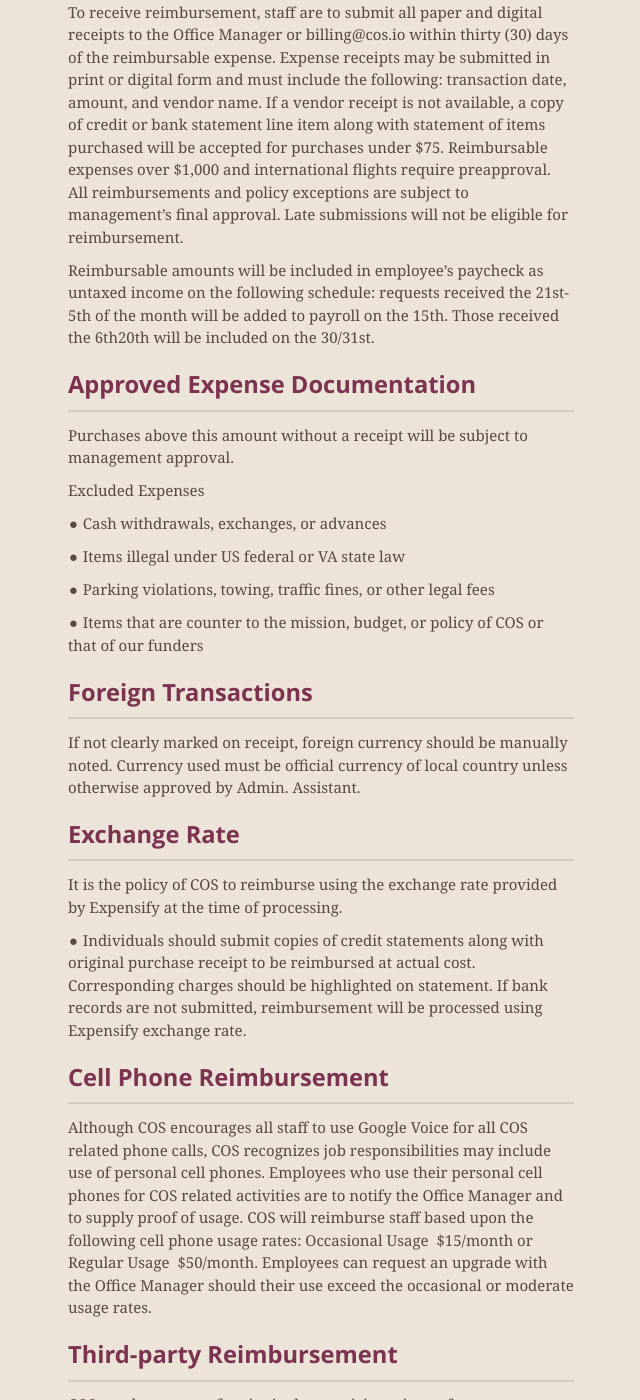
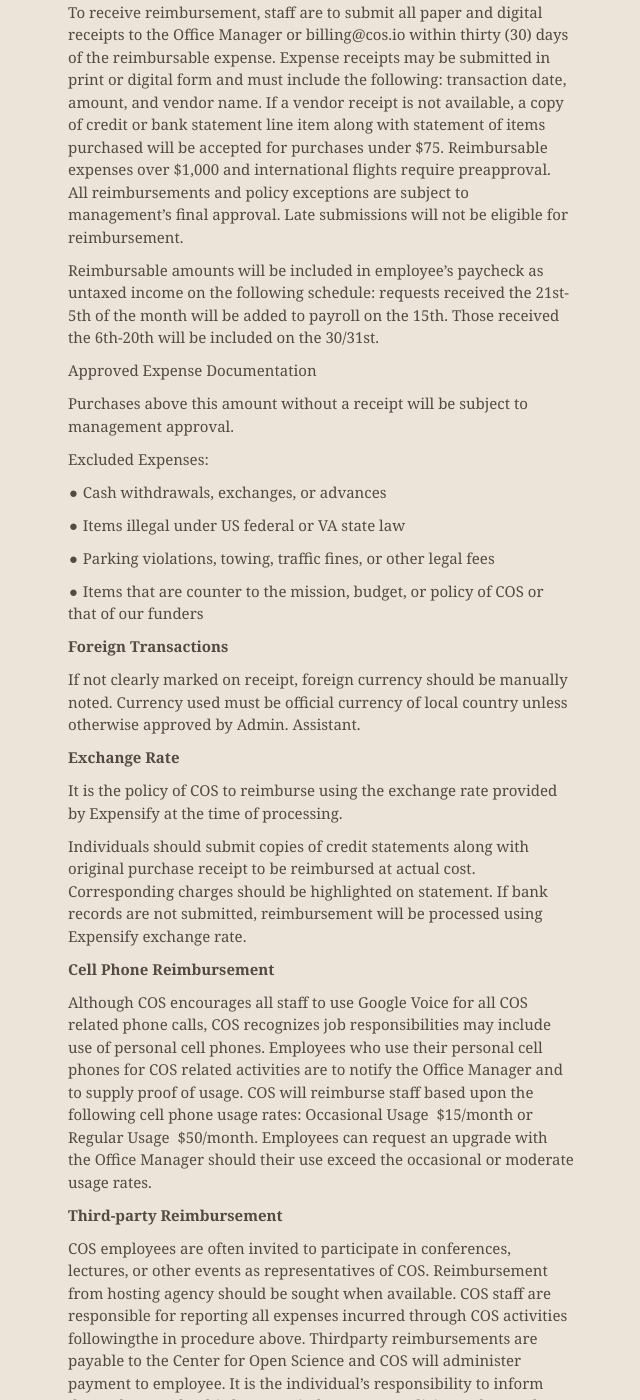
Before and after one commit to CenterForOpenScience/Policies-and-Procedures, a Jekyll site: the page built from index.md, in a window 1280 px wide and 1400 px high, scrolled down 7124 px. Shown: the whole window, without its empty margins (319-959 px from the left). Built offline with Jekyll 4.4.1, drawn with Linux system fonts in a browser that asks for light colours; nearby versions of some CDN libraries.

```diff
--- a/index.md
+++ b/index.md
@@ -162,14 +162,13 @@ COS will not reimburse the following: Cash withdrawals, exchanges, or advances;
 
 To receive reimbursement, staff are to submit all paper and digital receipts to the Office Manager or billing@cos.io within thirty (30) days of the reimbursable expense. Expense receipts may be submitted in print or digital form and must include the following: transaction date, amount, and vendor name. If a vendor receipt is not available, a copy of credit or bank statement line item along with statement of items purchased will be accepted for purchases under $75. Reimbursable expenses over $1,000 and international flights require pre­approval. All reimbursements and policy exceptions are subject to management’s final approval. Late submissions will not be eligible for reimbursement.
 
-Reimbursable amounts will be included in employee’s paycheck as untaxed income on the following schedule: requests received the 21st­5th of the month will be added to payroll on the 15th. Those received the 6th­20th will be included on the 30/31st.
+Reimbursable amounts will be included in employee’s paycheck as untaxed income on the following schedule: requests received the 21st-5th of the month will be added to payroll on the 15th. Those received the 6th-20th will be included on the 30/31st.
 
 Approved Expense Documentation
-------------------
 
 Purchases above this amount without a receipt will be subject to management approval.
 
-Excluded Expenses
+Excluded Expenses:
 
 ● Cash withdrawals, exchanges, or advances
 
@@ -179,26 +178,22 @@ Excluded Expenses
 
 ● Items that are counter to the mission, budget, or policy of COS or that of our funders
 
-Foreign Transactions
--------------------
+**Foreign Transactions**
 
 If not clearly marked on receipt, foreign currency should be manually noted. Currency used must be official currency of local country unless otherwise approved by Admin. Assistant.
 
-Exchange Rate
--------------------
+**Exchange Rate**
 
 It is the policy of COS to reimburse using the exchange rate provided by Expensify at the time of processing.
 
-● Individuals should submit copies of credit statements along with original purchase receipt to be reimbursed at actual cost. Corresponding charges should be highlighted on statement. If bank records are not submitted, reimbursement will be processed using Expensify exchange rate.
+Individuals should submit copies of credit statements along with original purchase receipt to be reimbursed at actual cost. Corresponding charges should be highlighted on statement. If bank records are not submitted, reimbursement will be processed using Expensify exchange rate.
 
-Cell Phone Reimbursement
------------------
+**Cell Phone Reimbursement**
 
 Although COS encourages all staff to use Google Voice for all COS related phone calls, COS recognizes job responsibilities may include use of personal cell phones. Employees who use their personal cell phones for COS related activities are to notify the Office Manager and to supply proof of usage. COS will reimburse staff based upon the following cell phone usage
 rates: Occasional Usage ­ $15/month or Regular Usage ­ $50/month. Employees can request an upgrade with the Office Manager should their use exceed the occasional or moderate usage rates.
 
-Third‐party Reimbursement
-------------------
+**Third‐party Reimbursement**
 
 COS employees are often invited to participate in conferences, lectures, or other events as representatives of COS. Reimbursement from hosting agency should be sought when available. COS staff are responsible for reporting all expenses incurred through COS activities followingthe in procedure above. Third­party reimbursements are payable to the Center for Open Science and COS will administer payment to employee. It is the individual’s responsibility to inform themselves on the third party reimbursement policies and procedures and provide this information to billing@cos.io in order the administer billing and payment.
 
```
